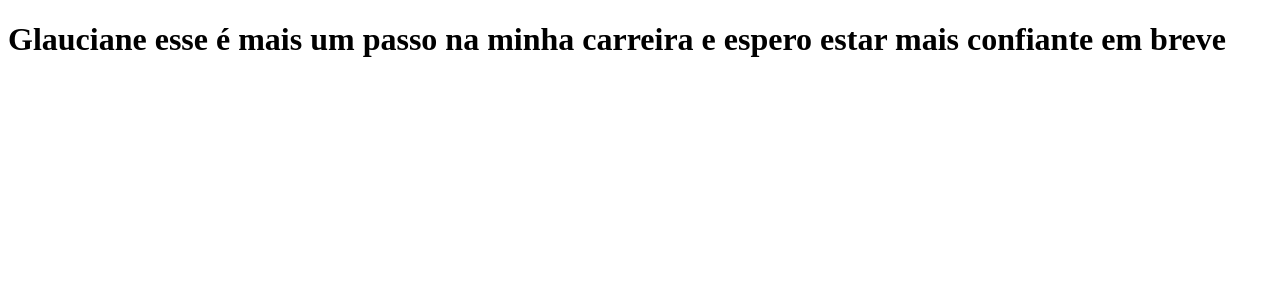
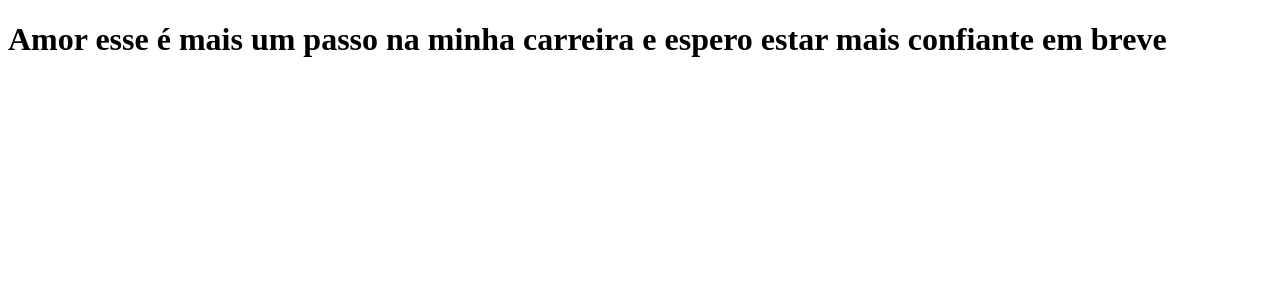
Before and after one commit to cflDevApps/clone-tabnews, a Next.js app: page / in a window 1280 px wide. Shown: the top 300 px of the page. Built offline with nearby package versions, Linux system fonts and the light colour scheme.

Commit message:
updating msg

```diff
--- a/pages/index.js
+++ b/pages/index.js
@@ -1,5 +1,5 @@
 function Home(){
-    return <h1>Glauciane esse é mais um passo na minha carreira e espero estar mais confiante em breve</h1>
+    return <h1>Amor esse é mais um passo na minha carreira e espero estar mais confiante em breve</h1>
 }
 
 export default Home
```
